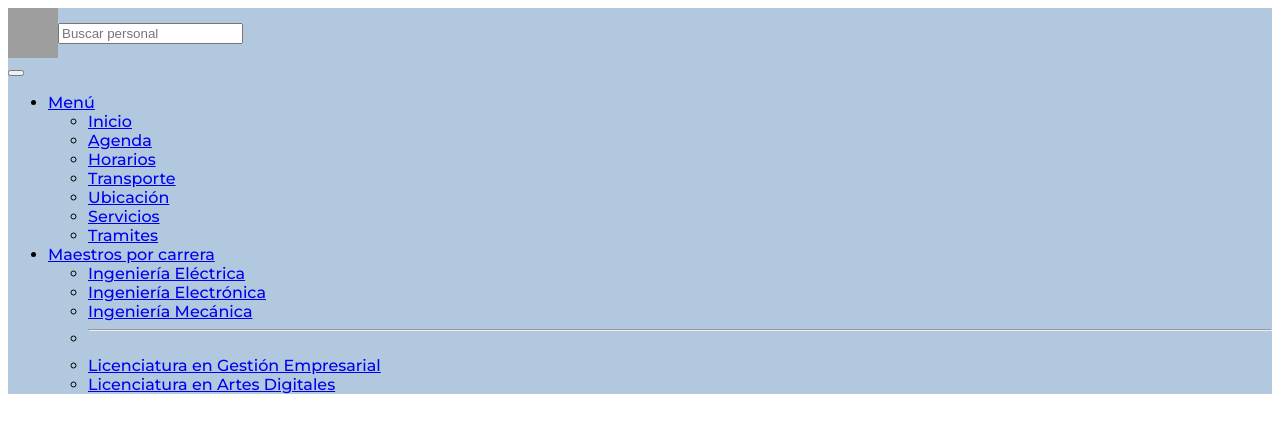
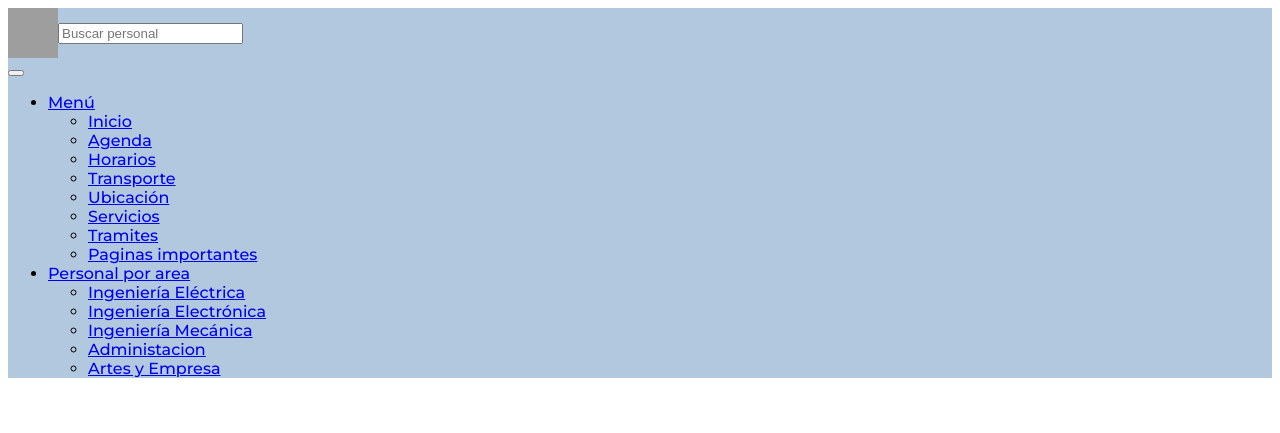
Before and after one commit to rruul/proyectofinal, a PHP site: page /header.html in a window 1280 px wide. Shown: the top 433 px of the page. Run offline with PHP 8.4, Linux system fonts and the light colour scheme; grey boxes are pictures that could not be loaded.

Commit message:
cambios en menu

```diff
--- a/front/header.html
+++ b/front/header.html
@@ -46,19 +46,19 @@
                 <li><a class="dropdown-item" href="./ubicacion.html">Ubicación</a></li>
                 <li><a class="dropdown-item" href="./servicios.php">Servicios</a></li>
                 <li><a class="dropdown-item" href="./tramites/tramites.php">Tramites</a></li>
+                <li><a class="dropdown-item" href="./paginasug.php">Paginas importantes</a></li>
               </ul>
             </li>
             <li class="nav-item dropdown">
               <a class="nav-link dropdown-toggle" href="#" id="navbarDropdown" role="button" data-bs-toggle="dropdown" aria-expanded="false">
-                Maestros por carrera
+                Personal por area
               </a>
               <ul class="dropdown-menu" aria-labelledby="navbarDropdown">
                 <li><a class="dropdown-item" href="./ing_electrica.php">Ingeniería Eléctrica</a></li>
                 <li><a class="dropdown-item" href="./ing_electronica.php">Ingeniería Electrónica</a></li>
                 <li><a class="dropdown-item" href="./ing_mecanica.php">Ingeniería Mecánica</a></li>
-                <li><hr class="dropdown-divider"></li>
-                <li><a class="dropdown-item" href="./administracion.php">Licenciatura en Gestión Empresarial</a></li>
-                <li><a class="dropdown-item" href="./arteyempresa.php">Licenciatura en Artes Digitales</a></li>
+                <li><a class="dropdown-item" href="./administracion.php">Administacion</a></li>
+                <li><a class="dropdown-item" href="./arteyempresa.php">Artes y Empresa</a></li>
               </ul>
             </li>
           </ul>
--- a/front/headeri.html
+++ b/front/headeri.html
@@ -49,6 +49,9 @@
             <li class="nav-item">
               <a class="nav-link" href="./tramites/tramites.php">Tramites</a>
             </li>
+            <li class="nav-item">
+              <a class="nav-link" href="./paginasug.php">Paginas Importantes</a>
+            </li>
           </ul>
         </div>
 
--- a/front/headerservs.html
+++ b/front/headerservs.html
@@ -46,6 +46,7 @@
                 <li><a class="dropdown-item" href="./ubicacion.html">Ubicación</a></li>
                 <li><a class="dropdown-item" href="./servicios.php">Servicios</a></li>
                 <li><a class="dropdown-item" href="./tramites/tramites.php">Tramites</a></li>
+                <li><a class="dropdown-item" href="./paginasug.php">Paginas Importantes</a></li>
               </ul>
             </li>
           </ul>
--- a/front/horarios/headerhora.html
+++ b/front/horarios/headerhora.html
@@ -39,12 +39,13 @@
               </a>
               <ul class="dropdown-menu" aria-labelledby="navbarDropdown">
                 <li><a class="dropdown-item" href="../index.php">Inicio</a></li>
-                <li><a class="dropdown-item" href="./administracion.php">Agenda</a></li>
+                <li><a class="dropdown-item" href="../administracion.php">Agenda</a></li>
                 <li><a class="dropdown-item" href="./horarios.php">Horarios</a></li>
                 <li><a class="dropdown-item" href="../transporte.html">Transporte</a></li>
                 <li><a class="dropdown-item" href="../ubicacion.html">Ubicación</a></li>
                 <li><a class="dropdown-item" href="../servicios.php">Servicios</a></li>
                 <li><a class="dropdown-item" href="../tramites/tramites.php">Tramites</a></li>
+                <li><a class="dropdown-item" href="../paginasug.php">Paginas Importantes</a></li>
               </ul>
             </li>
             <li class="nav-item dropdown">
--- a/front/servicios.php
+++ b/front/servicios.php
@@ -14,7 +14,7 @@
   <link rel="stylesheet" href="./style/style.css">
   <link rel="stylesheet" href="https://cdnjs.cloudflare.com/ajax/libs/font-awesome/6.3.0/css/all.min.css" integrity="sha512-SzlrxWUlpfuzQ+pcUCosxcglQRNAq/DZjVsC0lE40xsADsfeQoEypE+enwcOiGjk/bSuGGKHEyjSoQ1zVisanQ==" crossorigin="anonymous" referrerpolicy="no-referrer" />
 
-  <title>Título de tu página</title>
+  <title>Servicios</title>
 </head>
 
 <body style="background-color: #F1F6F9!important;">
--- a/front/tramites/headertramites.html
+++ b/front/tramites/headertramites.html
@@ -39,12 +39,13 @@
               </a>
               <ul class="dropdown-menu" aria-labelledby="navbarDropdown">
                 <li><a class="dropdown-item" href="../index.php">Inicio</a></li>
-                <li><a class="dropdown-item" href="./administracion.php">Agenda</a></li>
+                <li><a class="dropdown-item" href="../administracion.php">Agenda</a></li>
                 <li><a class="dropdown-item" href="../horarios/horarios.php">Horarios</a></li>
                 <li><a class="dropdown-item" href="../transporte.html">Transporte</a></li>
                 <li><a class="dropdown-item" href="../ubicacion.html">Ubicación</a></li>
                 <li><a class="dropdown-item" href="../servicios.php">Servicios</a></li>
-                <li><a class="dropdown-item" href="../tramites/tramites.php">Tramites</a></li>
+                <li><a class="dropdown-item" href="./tramites.php">Tramites</a></li>
+                <li><a class="dropdown-item" href="../paginasug.php">Paginas Importantes</a></li>
               </ul>
             </li>
             <li class="nav-item dropdown">
--- a/front/transporte.html
+++ b/front/transporte.html
@@ -35,6 +35,7 @@
                       <li><a class="dropdown-item" href="./ubicacion.html">Ubicación</a></li>
                       <li><a class="dropdown-item" href="./servicios.php">Servicios</a></li>
                       <li><a class="dropdown-item" href="./tramites/tramites.php">Tramites</a></li>
+                      <li><a class="dropdown-item" href="./paginasug.php">Paginas Importantes</a></li>
                     </ul>
                   </li>
                 </ul>
--- a/front/ubicacion.html
+++ b/front/ubicacion.html
@@ -48,6 +48,7 @@
                       <li><a class="dropdown-item" href="./ubicacion.html">Ubicación</a></li>
                       <li><a class="dropdown-item" href="./servicios.php">Servicios</a></li>
                       <li><a class="dropdown-item" href="./tramites/tramites.php">Tramites</a></li>
+                      <li><a class="dropdown-item" href="./paginasug.php">Paginas Importantes</a></li>
                     </ul>
                   </li>
                 </ul>
```
Also changed, not shown: front/paginasug.php (+10 -1 lines).
